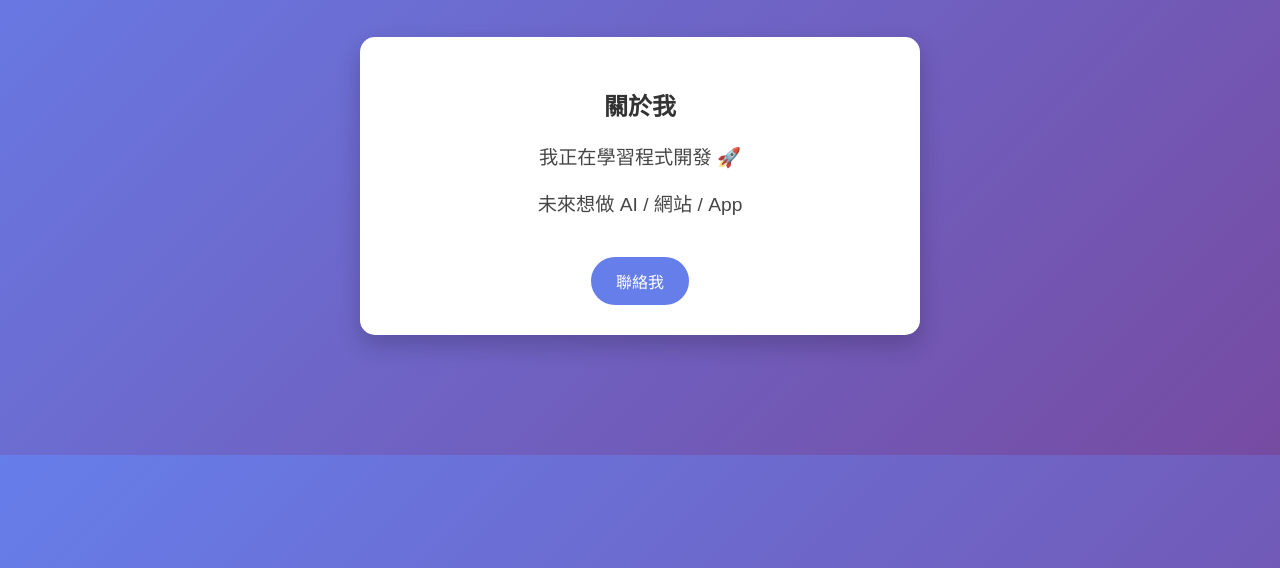
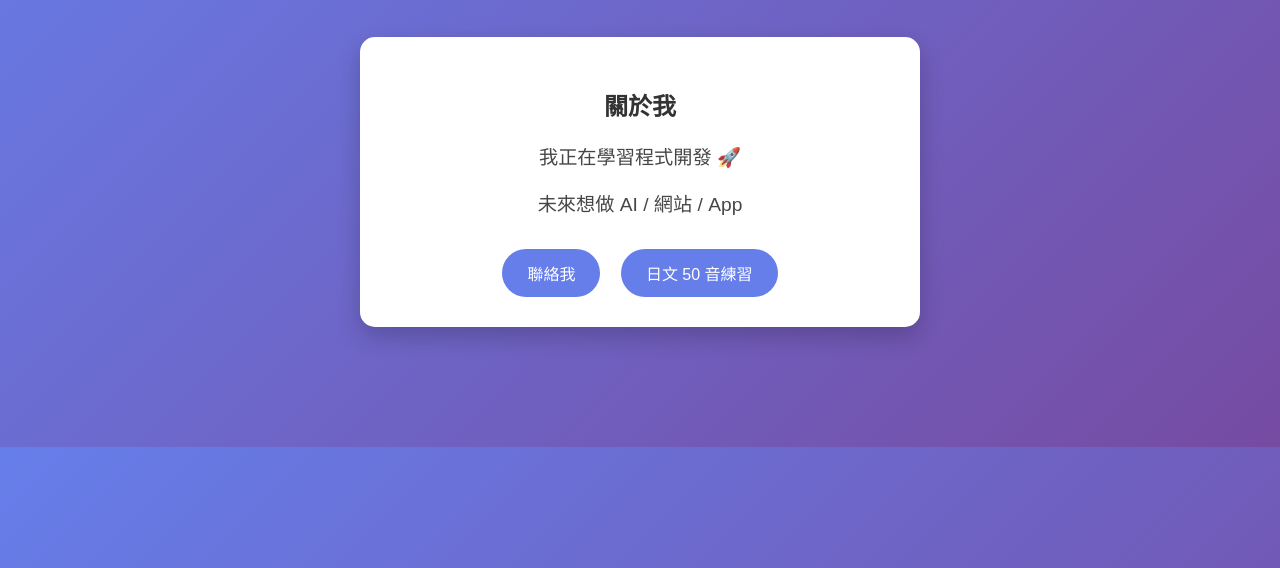
Before and after one commit to timfire0925-dev/hello, a plain HTML site: page index.html in a window 1280 px wide. Shown: the part 232-800 px from the top of the page. Drawn offline with Linux system fonts and the light colour scheme.

Commit message:
Add kana practice link to homepage

```diff
--- a/index.html
+++ b/index.html
@@ -39,7 +39,7 @@
 
     .btn {
       display: inline-block;
-      margin-top: 20px;
+      margin: 12px 8px 0;
       padding: 12px 25px;
       background: #667eea;
       color: white;
@@ -66,6 +66,7 @@
       <p>未來想做 AI / 網站 / App</p>
 
       <a class="btn" href="#">聯絡我</a>
+      <a class="btn" href="kana.html">日文 50 音練習</a>
     </div>
 
   </div>
```
